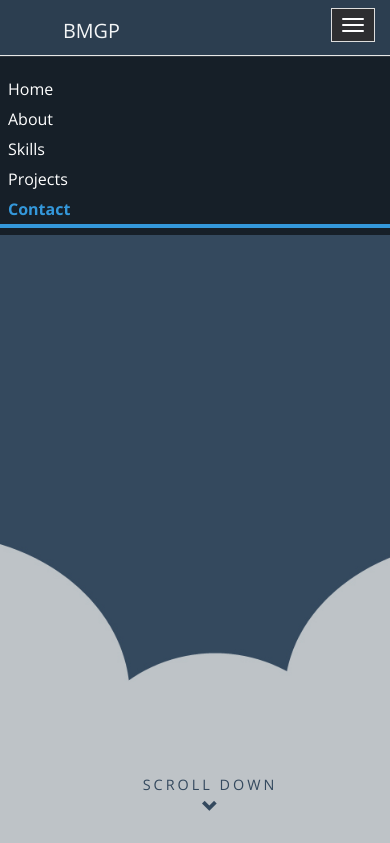
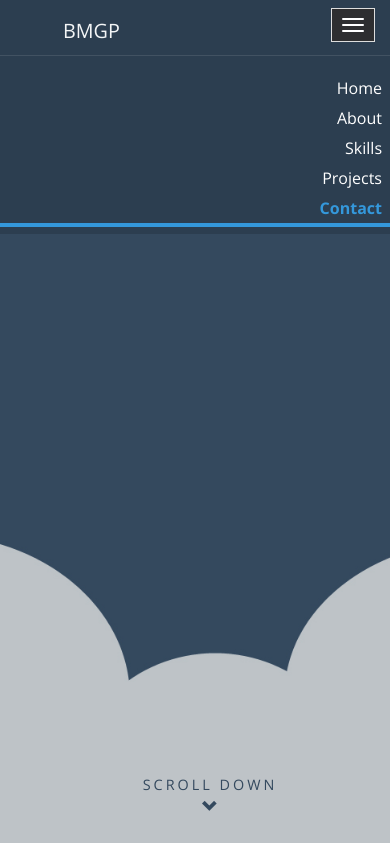
Before and after one commit to bgpedersen/BMGPmediaOld, a PHP site: page / in a window 390 px wide, after a click on "Toggle navigation"; the page is wider, and only the part inside the window is pictured. Shown: the top 843 px of that part. Run offline with PHP 8.4, Linux system fonts and the light colour scheme; some libraries are stand-ins or nearby versions.

Commit message:
Disabled transition mobile

```diff
--- a/css/style.css
+++ b/css/style.css
@@ -32,7 +32,14 @@ h2 {
 	position: relative;
 }
 
-
+/*No transition */
+.notransition * {
+  -webkit-transition: none !important;
+  -moz-transition: none !important;
+  -o-transition: none !important;
+  -ms-transition: none !important;
+  transition: none !important;
+}
 
 .hiddenClass{
 	opacity:0;
@@ -296,14 +303,21 @@ header .navbar-default .navbar-toggle:hover {
 header .navbar-default .navbar-toggle .icon-bar {
 	background-color: white;
 }
-
+header .navbar-collapse {
+	background-color: #2C3E50;
+	text-align: right;
+}
 @media only screen
 and (max-width: 768px) {
 	header .navbar-collapse.in {
-		background-color: rgba(0,0,0, .5);
+		background-color: #2C3E50;
+		text-align: right;
 	}
 }
 
+.navbar-default .navbar-collapse, .navbar-default .navbar-form {
+	border: none;
+}
 /**  nav inbody **/
 
 header .inbody {
--- a/includes/contact.php
+++ b/includes/contact.php
@@ -12,6 +12,7 @@
 		    						<p><span class="fa fa-map-marker"></span> Copenhagen, Denmark</p>
 		    						<p><a href="tel:+4530130036" alt="+4530130036"><span class="fa fa-phone"></span> +45 30 13 00 36</a></p>
 		    						<p><a href="mailto:bjarne_g_pedersen@hotmail.com" alt="bjarne_g_pedersen@hotmail.com"><span class="fa fa-envelope-o"></span> Bjarne_g_pedersen@hotmail.com</a></p>
+		    						<p><a href="files/CV.pdf" target="_blank" alt="CV" title="CV"><span class="fa fa-file-o"></span> View CV</a></li>> View CV</a></p>
 		    					</address>
 		    					<div class="social-links">
 		    						<a href="https://www.facebook.com/Moelgaard85" target="_blanc" title="Visit me on Facebook" alt="Visit me on Facebook">
--- a/index.php
+++ b/index.php
@@ -55,5 +55,10 @@
 	<script src="js/typed.js"></script>
 	<script src="js/viewportchecker.js"></script>
 	<script src="js/myscript.js"></script>
+	<script>
+		$(document).ready(function() {
+			init();
+		});
+	</script>
 </body>
 </html>
--- a/js/myscript.js
+++ b/js/myscript.js
@@ -1,19 +1,32 @@
-$(function() {
-
+function init(){
+  try{
+    console.log('Init started');
     "use strict";
 
     var topoffset = 50; //variable for menu height
 
     var wheight = $(window).height(); //get the height of the window
+    var wwidth = $(window).width(); //get the height of the window
 
     $('.fullheight').css('height', wheight); //set to window tallness
 
 
     //adjust height of .fullheight elements on window resize
     $(window).resize(function() {
-    wheight = $(window).height(); //get the height of the window
+      wheight = $(window).height(); //set the height of the window
+      wwidth = $(window).width(); //set width of window
       $('.fullheight').css('height', wheight); //set to window tallness
     });
+
+    try{
+     /*Remove transition on mobile devices*/
+     if (wwidth < 600) {
+      console.info("Disabling transition");
+      $('body').toggleClass('notransition');
+    }
+  }catch(e){
+    console.error("Could not add notransition:" + e);
+  }
 
 
 
@@ -96,7 +109,7 @@ $('.facebook').addClass("hiddenClass").viewportChecker({
     });
 
 
-
-
-
-});/*ready*/
+  }catch(e){
+    console.error("Init() failed: " + e);
+  }
+}
```
Lines whose indentation alone changed are shown as unchanged.
